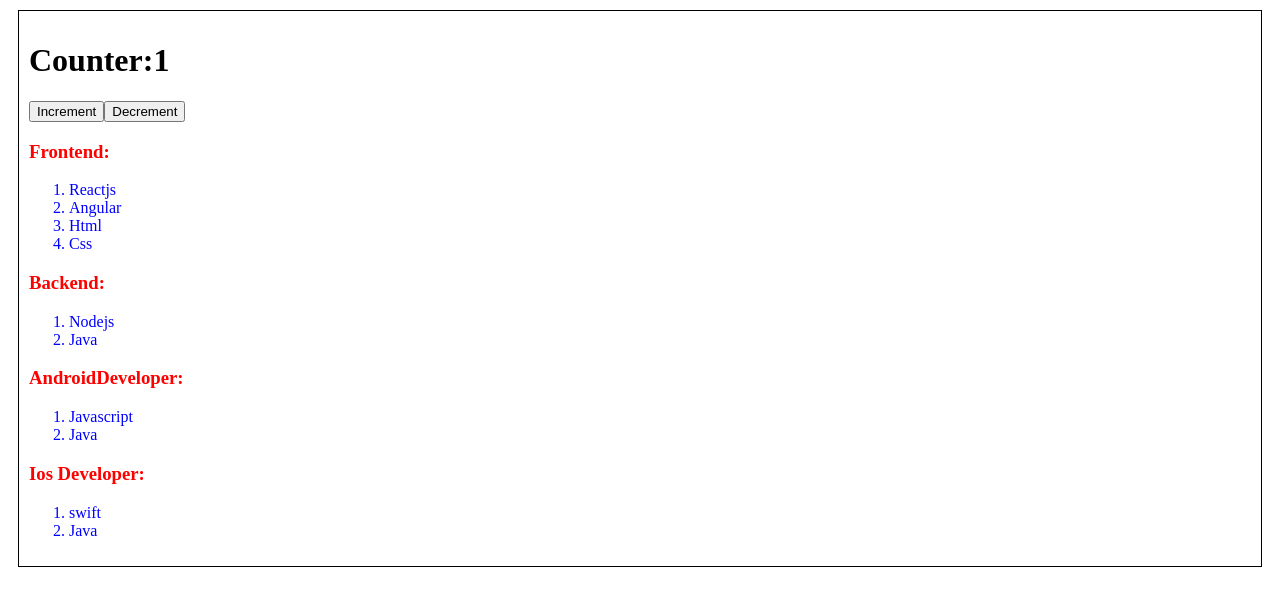
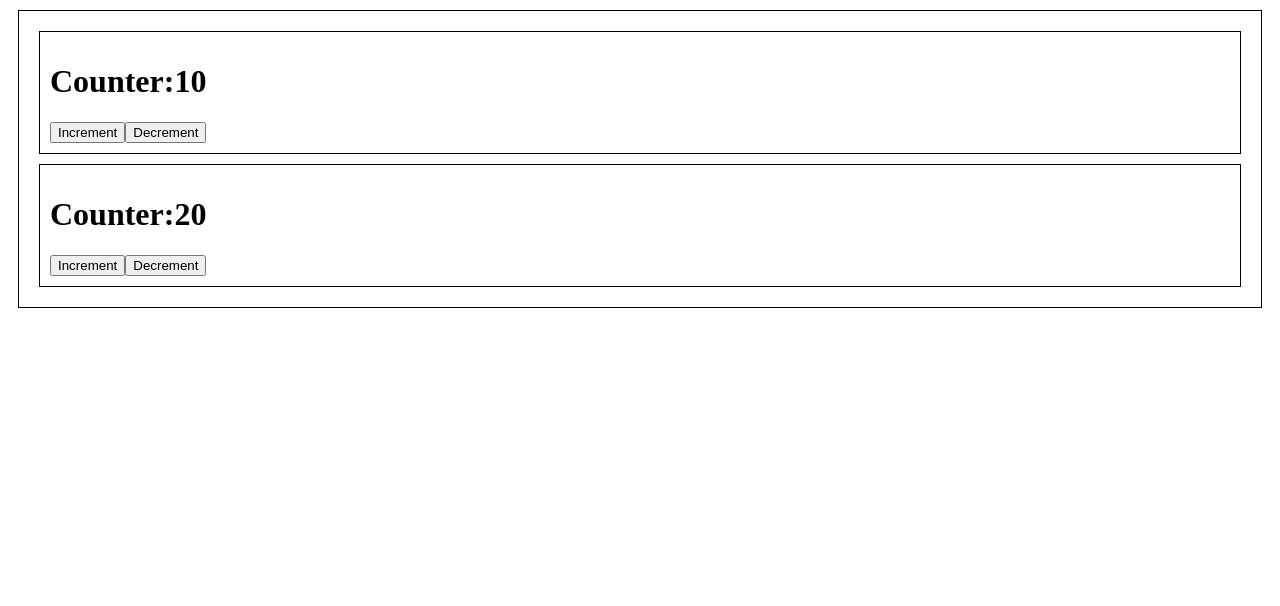
Before and after one commit to ganeshfrontend/reactapp1, a React (Create React App) app: page / in a window 1280 px wide. Shown: the top 606 px of the page. Built offline with nearby package versions, Linux system fonts and the light colour scheme.

Commit message:
reuseablity

```diff
--- a/src/App.jsx
+++ b/src/App.jsx
@@ -1,8 +1,9 @@
 import Counter from "./Counter";
 function App() {
   return(
-<div>
-    <Counter> </Counter>
+<div className="mybox">
+    <Counter s={10} i={5}> </Counter>
+    <Counter s={20} i={10}> </Counter>
 
 </div>
   )
--- a/src/Counter.jsx
+++ b/src/Counter.jsx
@@ -1,27 +1,21 @@
 import React from "react";
-import Prop from "./Props";
-
-function Counter(){
-var [i,setI]=React.useState(1)
+function Counter(props){
+var [count,setCount]=React.useState(props.s)
 function inc(){
-setI(i+1)
+    setCount(count+props.i)
 }
 function dec(){
-setI(i-1)
-   }
+    setCount(count-props.i)
+}
 
 return(
 <div className="mybox">
-<h1>Counter:{i}</h1>
-<button onClick={()=>{inc()}} >Increment</button>
+
+<h1>Counter:{count}</h1>
+<button onClick={()=>{inc()}}>Increment</button>
 <button onClick={()=>{dec()}}>Decrement</button>
 
-<Prop title="Frontend" courses={["Reactjs","Angular","Html","Css"]} >  </Prop>
-<Prop title="Backend" courses={["Nodejs","Java"]}>  </Prop>
-<Prop title="AndroidDeveloper" courses={["Javascript","Java"]}>  </Prop>
-<Prop title="Ios Developer" courses={["swift","Java"]}>  </Prop>
 </div>
-
 )
 }
 export default Counter;
--- a/src/Props.jsx
+++ /dev/null
@@ -1,20 +0,0 @@
-import React from "react";
-function Prop(props){
-var title=props.title
-var courses=props.courses
-return(
-<div>
-<h3 className="title">{title}:</h3>
-{
-<ol className="ol">
-{
-courses.map((c)=>{
-    return <li>{c}</li>
-})
-}
-</ol>
-}
-</div>
-)
-}
-export default Prop;
--- a/src/index.css
+++ b/src/index.css
@@ -4,9 +4,3 @@
   margin:10px;
   list-style:none;
 }
-.title{
-  color:red;
-}
-.ol{
-  color:blue;
-}
```
